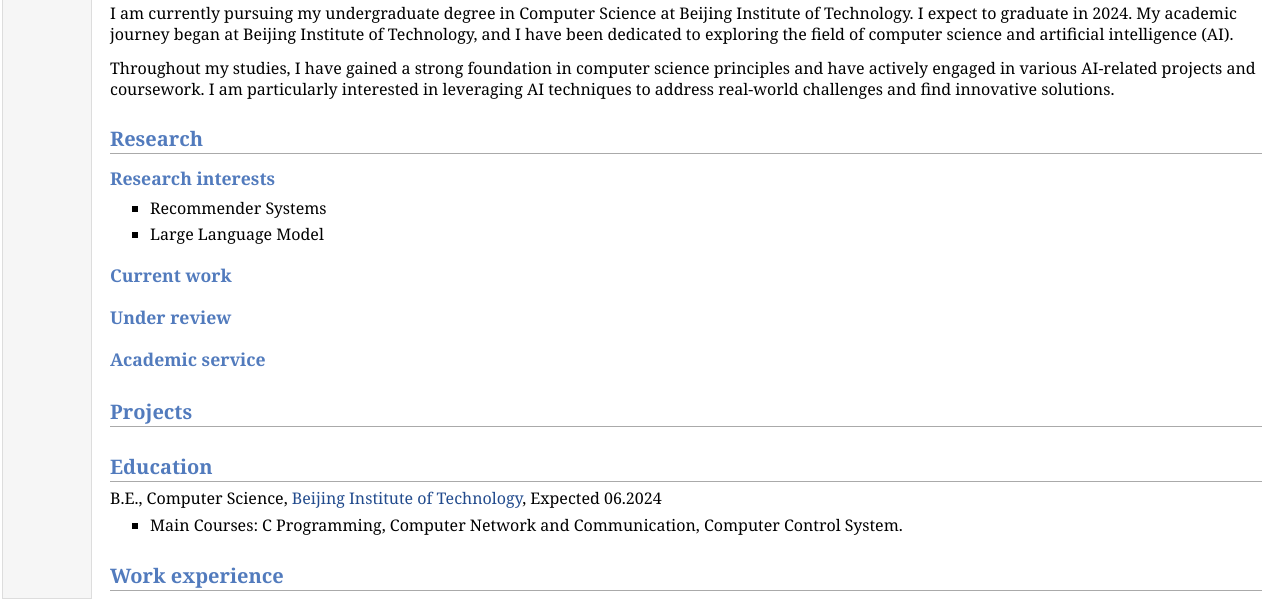
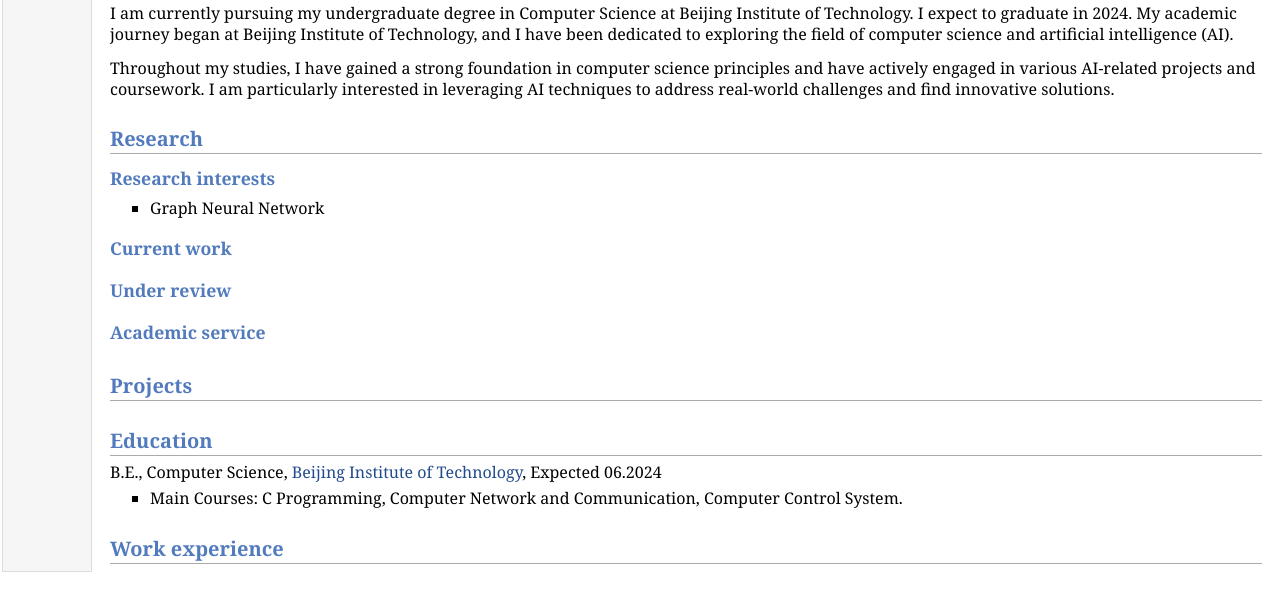
Before and after one commit to JinyuLi999/jinyuli999.github.io, a plain HTML site: page index.html in a window 1280 px wide. Shown: the part 301-910 px from the top of the page. After the commit the page ends 883 px from the top, so only its background shows below. Drawn offline with Linux system fonts and the light colour scheme.

Commit message:
Update index.html

```diff
--- a/index.html
+++ b/index.html
@@ -36,9 +36,7 @@
 <p>Throughout my studies, I have gained a strong foundation in computer science principles and have actively engaged in various AI-related projects and coursework. I am particularly interested in leveraging AI techniques to address real-world challenges and find innovative solutions.</p><h2>Research</h2>
 <h3>Research interests</h3>
 <ul>
-<li><p>Recommender Systems</p>
-</li>
-<li><p>Large Language Model</p>
+<li><p>Graph Neural Network</p>
 </li>
 </ul>
 <h3>Current work</h3>
```
